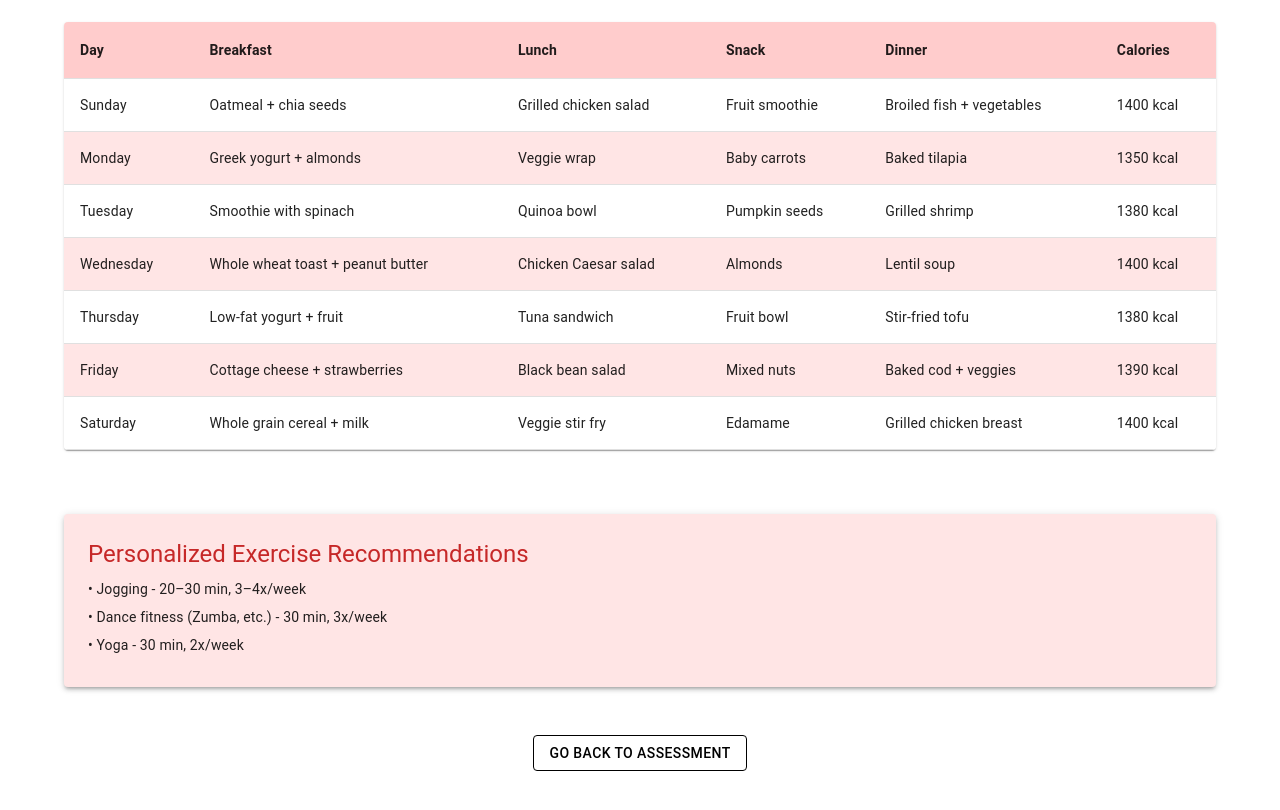
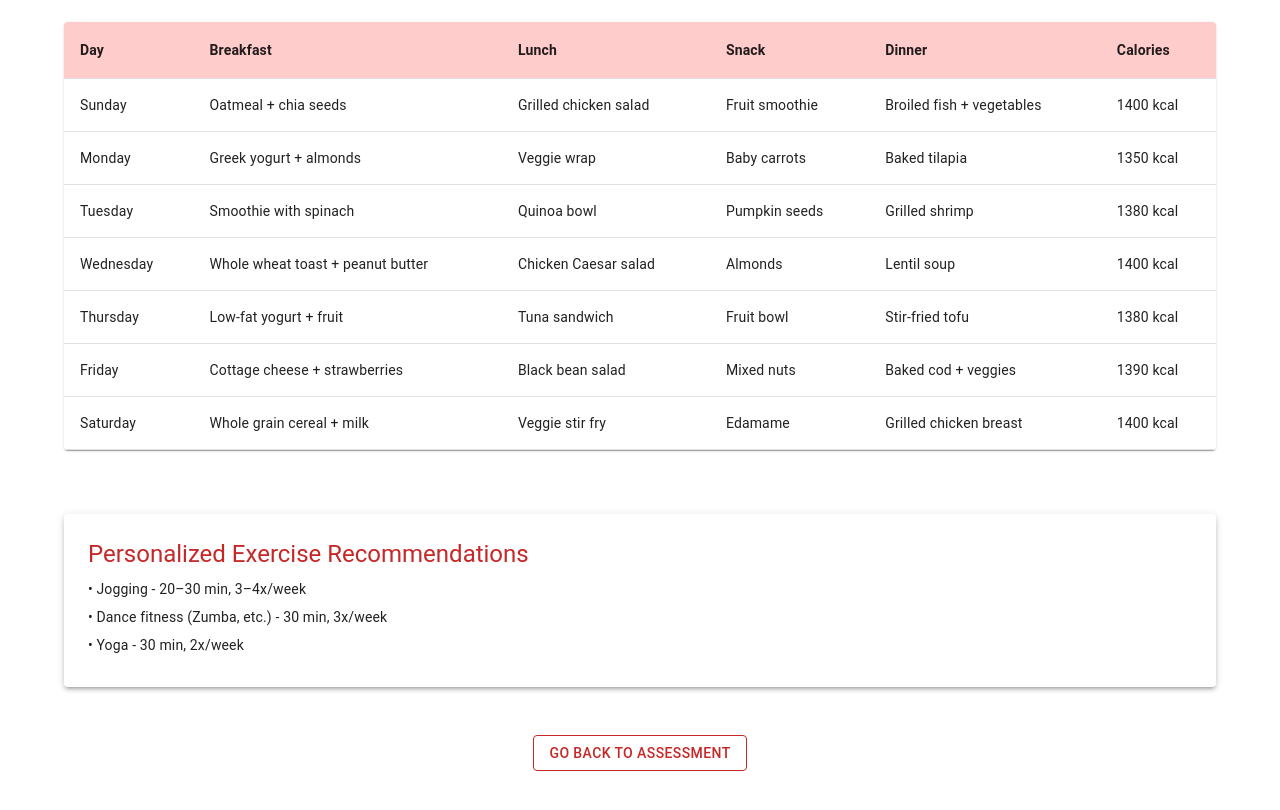
Before and after one commit to strokehealth/StrokeShield, a React (Create React App) app: page /results in a window 1280 px wide. Shown: the part 220-1030 px from the top of the page. Built offline with nearby package versions, Linux system fonts and the light colour scheme.

Commit message:
feat: Add VSCode settings and update hospital and results page components

```diff
--- a/src/pages/Hospitals.js
+++ b/src/pages/Hospitals.js
@@ -90,7 +90,7 @@ function Hospitals() {
         });
       })
       .catch(error => console.error('Error loading hospitals:', error));
-  }, []);
+  }, [majorHospitals]);
 
   return (
     <div>
--- a/src/pages/ResultsPage.js
+++ b/src/pages/ResultsPage.js
@@ -1,13 +1,12 @@
 import React from 'react';
 import Navbar from '../components/Navbar';
 import { Container, Typography, Box, LinearProgress, Button, Table, TableBody, TableCell, TableContainer, TableHead, TableRow, Paper } from '@mui/material';
-import ExpandMoreIcon from '@mui/icons-material/ExpandMore';
 import { useNavigate, useLocation } from 'react-router-dom';
 import { mealPlans } from '../utils/mealPlanSelector';
 import { exercisePlans } from '../utils/exercisePlanData';
 
 function getMealPlanKey({ age, gender, obese, comorbidities }) {
-  const ageGroup = age >= 65 ? '≥65' : '<65';
+  // const ageGroup = age >= 65 ? '≥65' : '<65';
   const obeseStatus = obese ? 'Obese' : 'NonObese';
   let diseaseStatus = 'NoDiseases';
   if (comorbidities && comorbidities.length > 0) {
@@ -22,7 +21,7 @@ function getMealPlanKey({ age, gender, obese, comorbidities }) {
 
 function getExercisePlanKey({ age, gender, obese, comorbidities }) {
   const ageGroup = age >= 65 ? '≥65' : '<65';
-  const obeseStatus = obese ? 'Obese' : 'NonObese';
+  // const obeseStatus = obese ? 'Obese' : 'NonObese';
   let diseaseStatus = 'NoDiseases';
   if (comorbidities && comorbidities.length > 0) {
     if (comorbidities.length > 1) {
@@ -88,7 +87,7 @@ function ResultsPage() {
               {mealPlan.map((meal, idx) => (
                 <TableRow
                   key={idx}
-                  sx={{ backgroundColor: idx % 2 === 0 ? '#ffffff' : '#ffe5e5' }}
+                  sx={{ backgroundColor: idx % 2 === 0 ? '#ffffff' : '#0000' }}
                 >
                   <TableCell>{meal.day}</TableCell>
                   <TableCell>{meal.breakfast}</TableCell>
@@ -102,7 +101,7 @@ function ResultsPage() {
           </Table>
         </TableContainer>
 
-        <Paper elevation={3} sx={{ p: 3, mt: 8, backgroundColor: '#ffe5e5' }}>
+        <Paper elevation={3} sx={{ p: 3, mt: 8, backgroundColor: '#0000' }}>
           <Typography variant="h5" sx={{ color: '#c62828' }} gutterBottom>
             Personalized Exercise Recommendations
           </Typography>
@@ -113,10 +112,10 @@ function ResultsPage() {
           ))}
         </Paper>
 
-        <Box sx={{ mt: 6, textAlign: 'center' }}>
+        <Box sx={{ mt: 6, textAlign: 'center', color: '#c62828' }}>
           <Button
             variant="outlined"
-            color="#ffe5e5"
+            color='#c62828'
             onClick={() => navigate('/questionnaire')}
           >
             Go Back to Assessment
```
